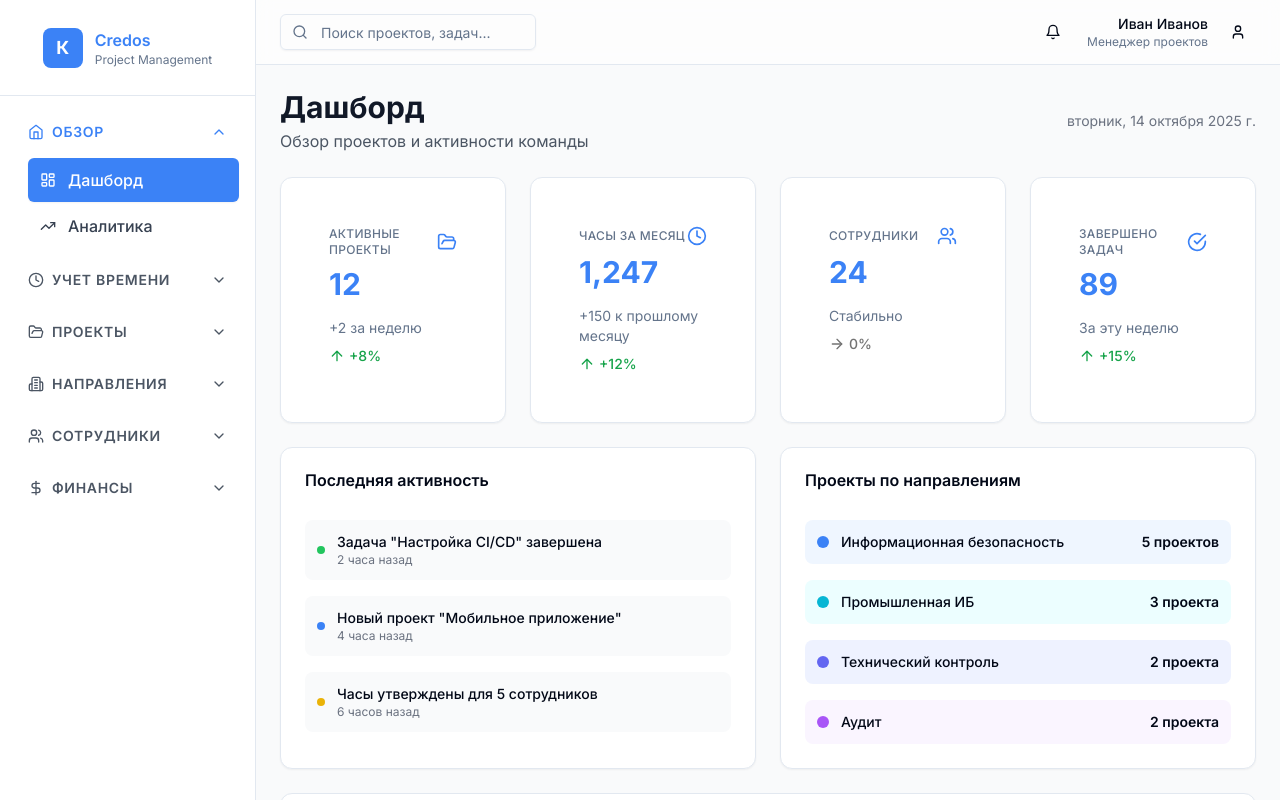
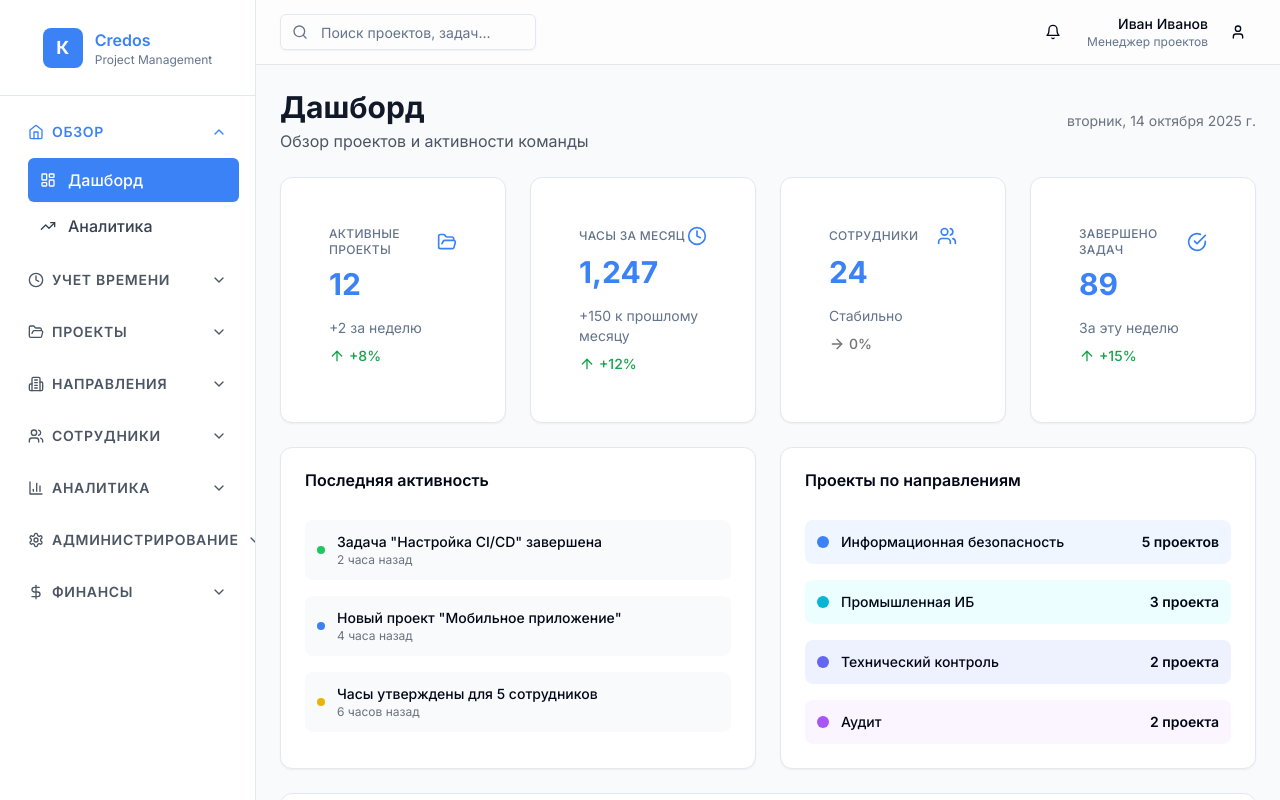
Before and after one commit to VSenichevPersonal/CredosProjectManagement, a Next.js app: page / in a window 1280 px wide. Built offline with nearby package versions, Linux system fonts and the light colour scheme.

Commit message:
nav: добавлены разделы Аналитика и Администрирование в sidebar; build OK

```diff
--- a/src/components/layout/app-sidebar.tsx
+++ b/src/components/layout/app-sidebar.tsx
@@ -16,6 +16,9 @@ import {
   Calendar,
   Target,
   TrendingUp,
+  BarChart3,
+  Settings,
+  Book,
 } from "lucide-react"
 import { cn } from "@/lib/utils"
 
@@ -61,6 +64,23 @@ const navigationGroups = [
     icon: Users,
     items: [
       { name: "Сотрудники", href: "/employees", icon: Users },
+    ],
+  },
+  {
+    id: "analytics",
+    name: "Аналитика",
+    icon: BarChart3,
+    items: [
+      { name: "Рентабельность", href: "/analytics/profitability", icon: TrendingUp },
+    ],
+  },
+  {
+    id: "admin",
+    name: "Администрирование",
+    icon: Settings,
+    items: [
+      { name: "Справочники", href: "/admin/dictionaries", icon: Book },
+      { name: "Финансовые регистры", href: "/admin/finance", icon: DollarSign },
     ],
   },
   {
```
